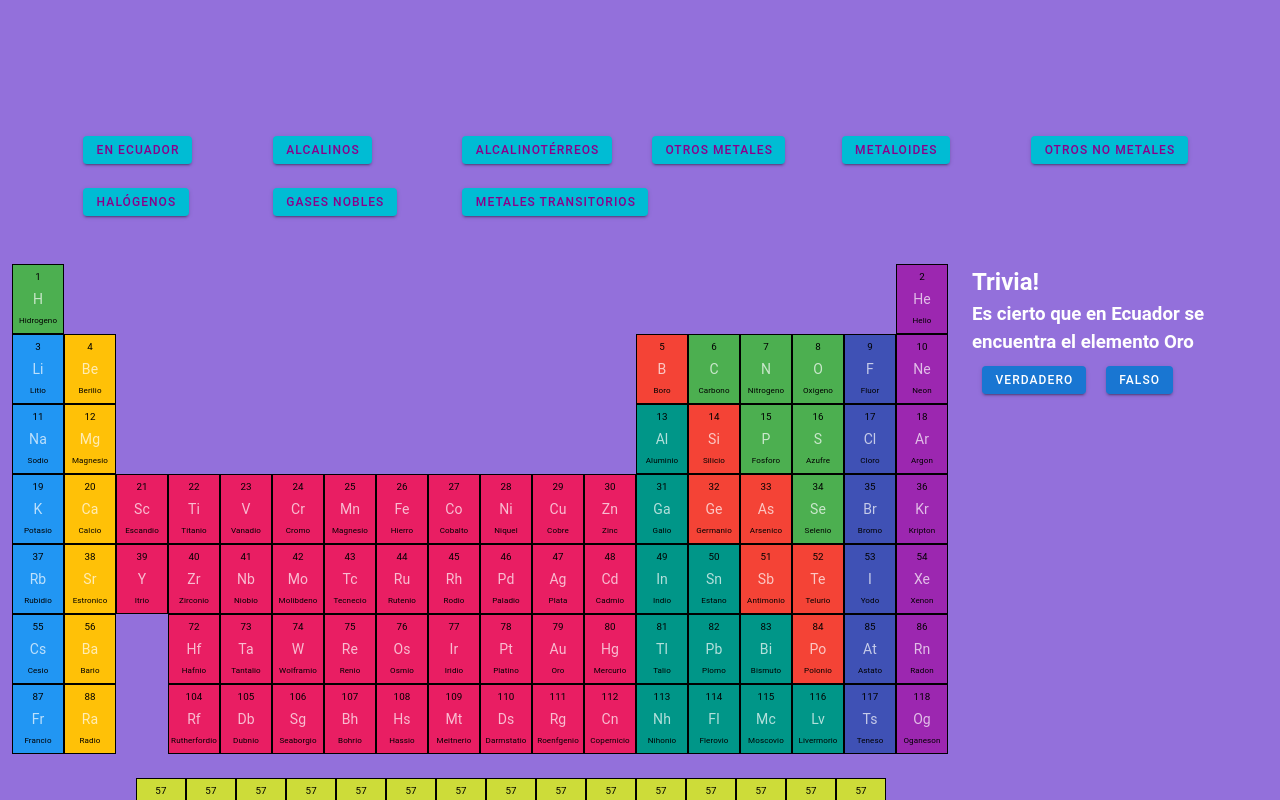
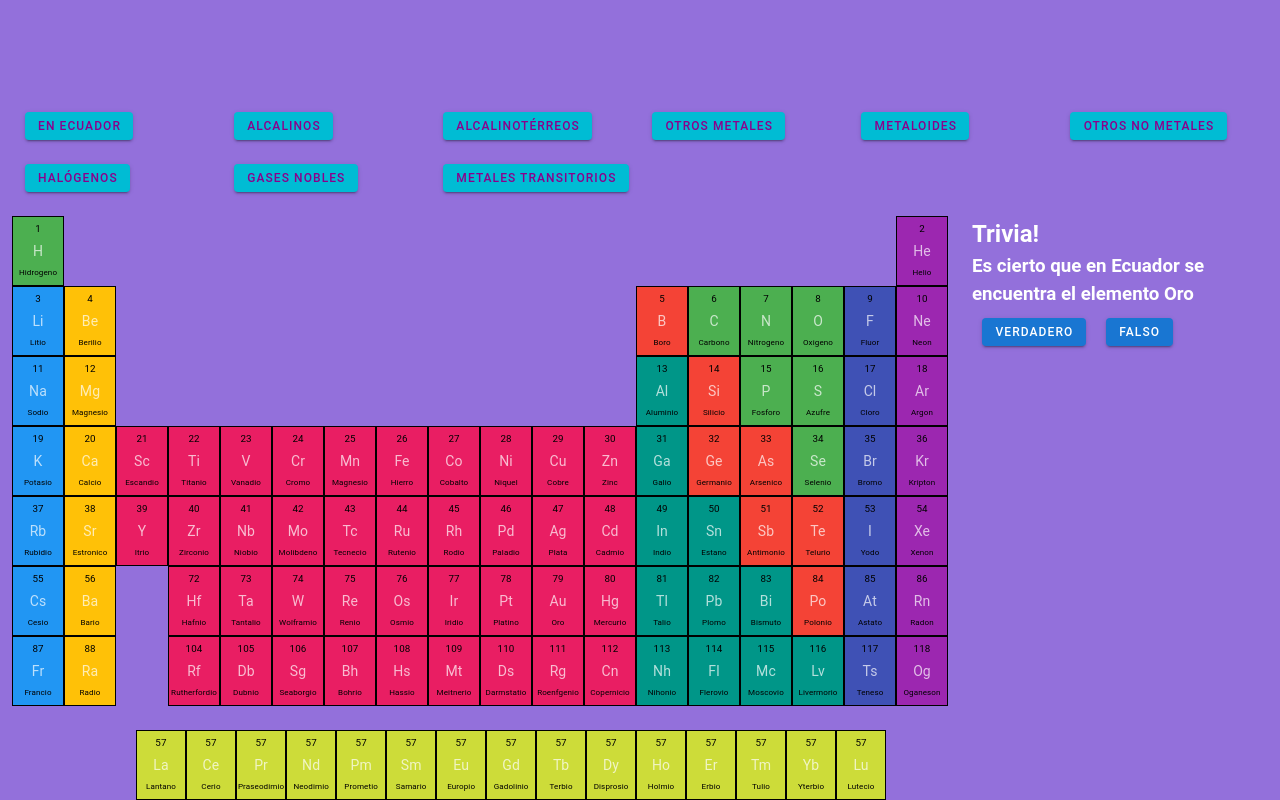
Before and after one commit to edaniel09/quimipedia, a Vue app: page / in a window 1280 px wide. Shown: the top 800 px of the page. Built offline with nearby package versions, Linux system fonts and the light colour scheme; the HTML template or start-up script is replaced by a standard one.

Commit message:
Arreglo de seleccion grupos: colores de grupos se mantienen. Cambios en tags de grupos, ocupa mejor su espacio y reduccion de padding a 0.

```diff
--- a/src/App.vue
+++ b/src/App.vue
@@ -340,7 +340,7 @@ export default {
   name: "App",
   data: () => ({
     selectedColor: "red",
-    unselectedColor: "#19d29d",
+    unselectedColor: "grey",
     selectedCategory: null,
     qelements: [
       [
@@ -2383,7 +2383,7 @@ export default {
       }
       if (col.tags) {
         if (col.tags.indexOf(this.selectedCategory) >= 0) {
-          return this.selectedColor;
+          return col.color;
         }
       }
       return this.unselectedColor;
--- a/src/components/Categories.vue
+++ b/src/components/Categories.vue
@@ -1,6 +1,6 @@
 <template>
-  <v-container>
-    <v-row style="margin: auto; padding-left: 1%; padding-right: 1%">
+  <v-container fluid class="pa-0 ma-0">
+    <v-row style="padding-left: 1%; padding-right: 1%">
       <v-col
         align-self="auto"
         md="2"
```
